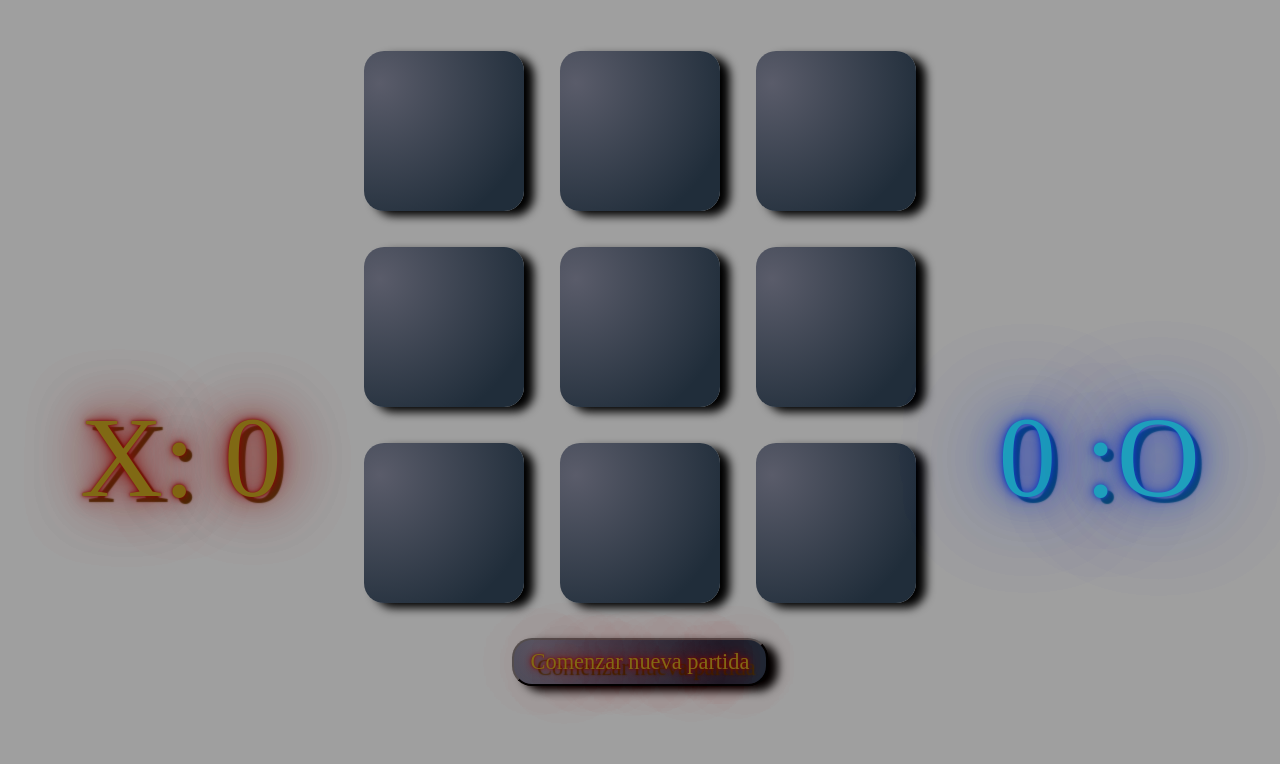
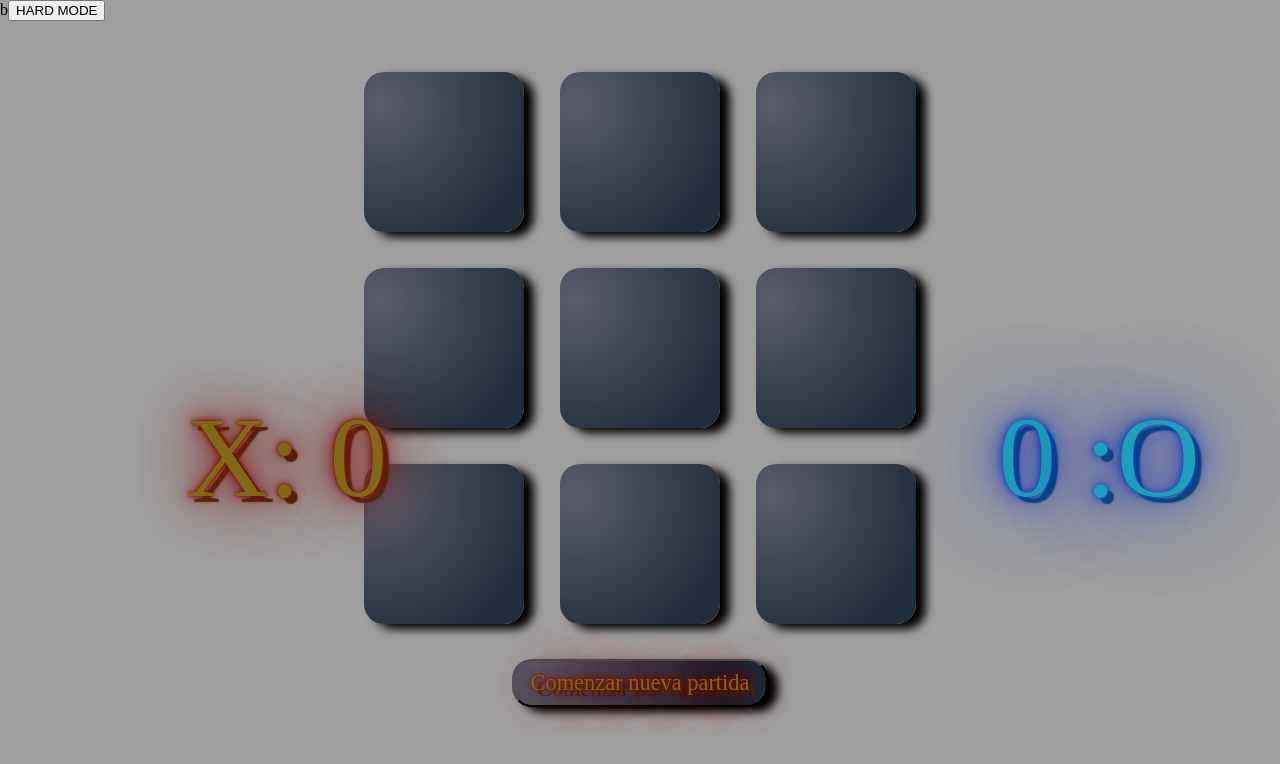
Before and after one commit to PedroParraPerez/TIC-TAC-TOE-v2, a React (Create React App) app: page / in a window 1280 px wide. Shown: the top 764 px of the page. Built offline with nearby package versions, Linux system fonts and the light colour scheme.

Commit message:
hard mode

```diff
--- a/src/App.js
+++ b/src/App.js
@@ -5,7 +5,7 @@ import Board from "./components/board.jsx";
 import Counter from "./components/counter";
 
 const App = () => {
-  // USESTATE THAT I NEED
+  // USESTATE PLACE
   const [board, setBoard] = useState([
     [null, null, null],
     [null, null, null],
@@ -58,7 +58,7 @@ const App = () => {
   // Check Winner for diagonal for matrix and RotateMatrix
   const checkWinnerDiagonal = (typeboard) => {
     let Length = typeboard.length;
-    var diagonalUno = [];
+    let diagonalUno = [];
 
     for (let i = 0; i < Length; i++) {
       for (let j = 0; j < Length; j++) {
@@ -82,7 +82,7 @@ const App = () => {
     }
   };
   // Execution of all functions except assignSquareValue. This funct and assign excuse always when i clicked one square
-  const allcheckWinnersAndChangeTurn = (row, column) => {
+  const allcheckWinnersAndChangeTurn = () => {
     checkWinnerInLine(board);
     checkWinnerInLine(rotateMatrix());
     checkWinnerDiagonal(board);
@@ -108,7 +108,19 @@ const App = () => {
 
   return (
     <>
-      <AlertTraps />
+      <AlertTraps />b
+      <button
+        onClick={() => {
+          setBoard([
+            [null, null, null, null],
+            [null, null, null, null],
+            [null, null, null, null],
+            [null, null, null, null],
+          ]);
+        }}
+      >
+        HARD MODE
+      </button>
       <Counter
         rotatewinnerX={rotatewinner.X}
         rotatewinnerO={rotatewinner.O}
@@ -121,7 +133,6 @@ const App = () => {
         assignSquaredValue={assignSquaredValue}
         allcheckWinnersAndChangeTurn={allcheckWinnersAndChangeTurn}
       />
-
       <button
         className={`refresh square ${turn === "X" ? "X" : "O"}`}
         onClick={refreshMatch}
```
